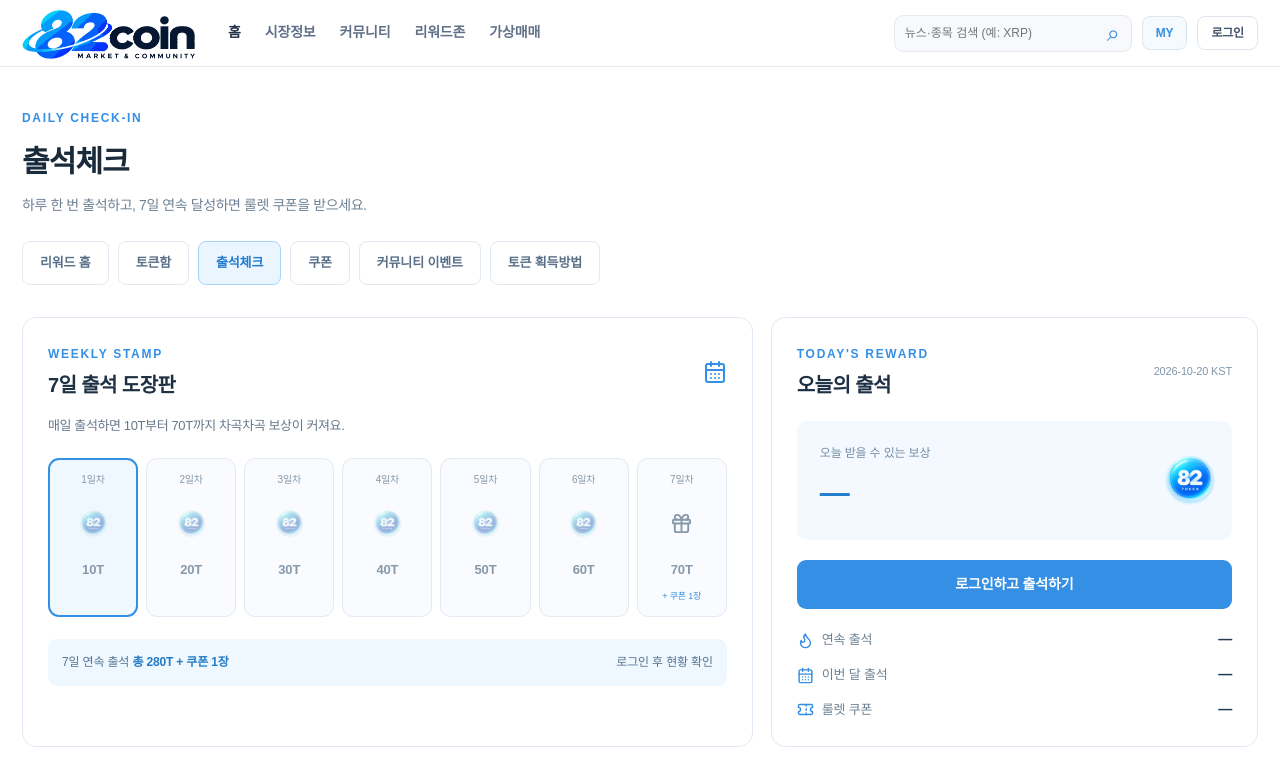
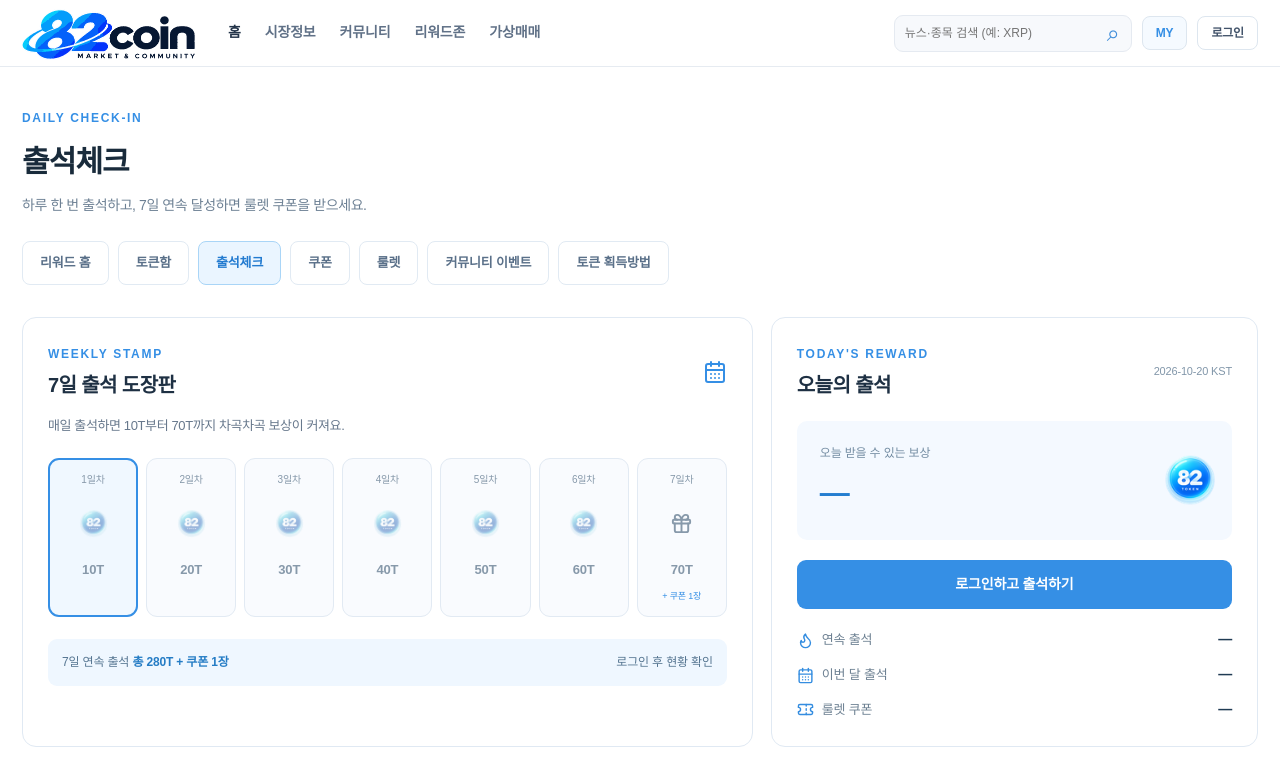
Before and after one commit to orbit-box/82coin, a Next.js app: page /benefits/attendance in a window 1280 px wide. Shown: the top 767 px of the page. Built offline with nearby package versions, Linux system fonts and the light colour scheme; no server answers; a web font is replaced by a local one.

Commit message:
feat(rewards): add roulette to reward navigation

```diff
--- a/components/RewardNav.tsx
+++ b/components/RewardNav.tsx
@@ -1,3 +1,3 @@
 import Link from "next/link";
-const links=[{href:"/benefits",label:"리워드 홈"},{href:"/benefits/wallet",label:"토큰함"},{href:"/benefits/attendance",label:"출석체크"},{href:"/benefits/coupons",label:"쿠폰"},{href:"/benefits/events",label:"커뮤니티 이벤트"},{href:"/benefits/earn",label:"토큰 획득방법"}];
+const links=[{href:"/benefits",label:"리워드 홈"},{href:"/benefits/wallet",label:"토큰함"},{href:"/benefits/attendance",label:"출석체크"},{href:"/benefits/coupons",label:"쿠폰"},{href:"/benefits/roulette",label:"룰렛"},{href:"/benefits/events",label:"커뮤니티 이벤트"},{href:"/benefits/earn",label:"토큰 획득방법"}];
 export default function RewardNav({current}:{current:string}){return <nav className="rewardNav rewardNavPages" aria-label="리워드존 세부 메뉴">{links.map(x=><Link key={x.href} href={x.href} className={current===x.href?"isActive":""} aria-current={current===x.href?"page":undefined}>{x.label}</Link>)}</nav>}
```
